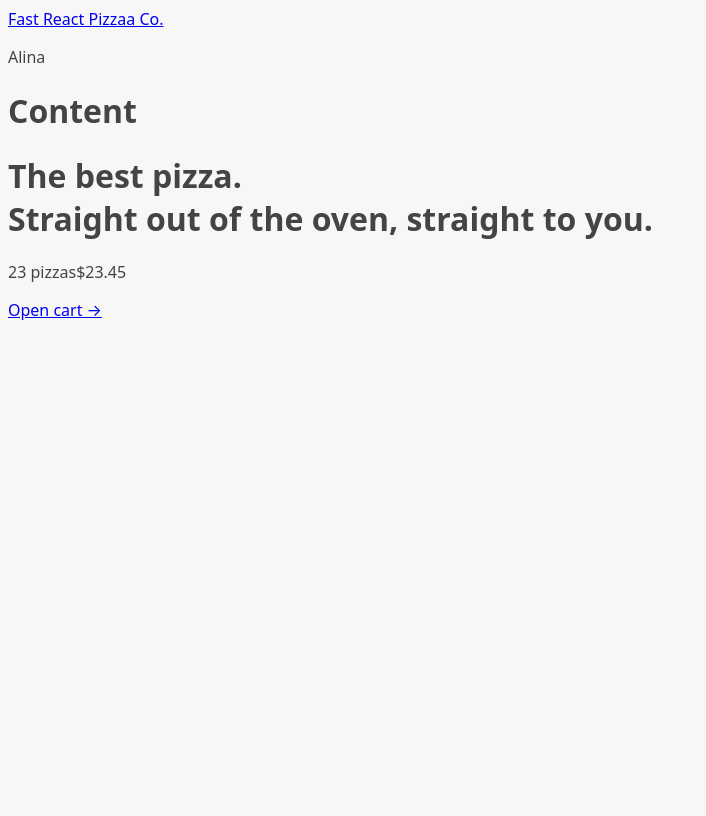
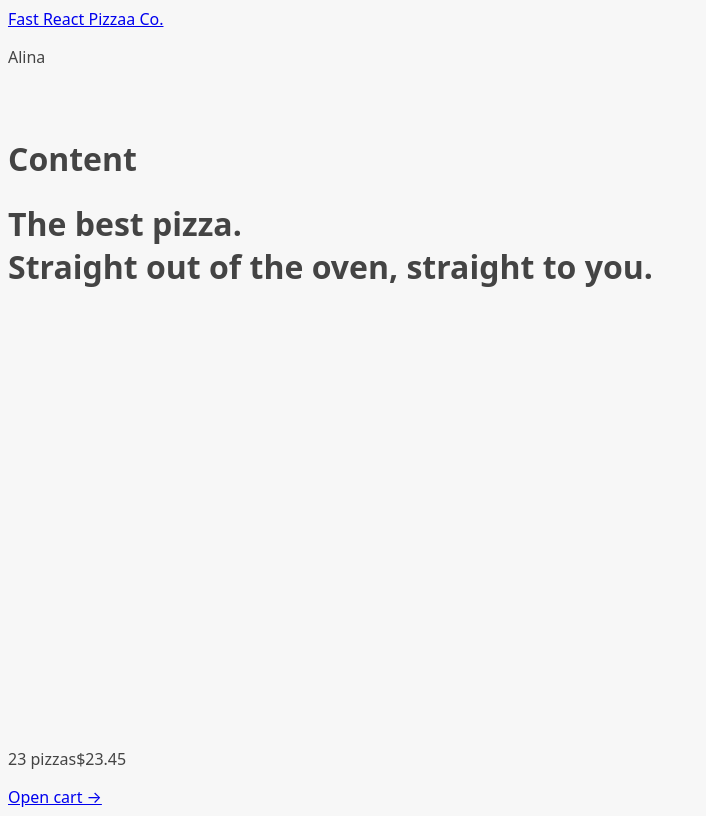
Before and after one commit to drmisssciurus/fast-react-pizza, a React (Vite) app: page / in a window 1280 px wide. Shown: the whole page, without its empty margins (0-706 px from the left). Built offline with nearby package versions, Linux system fonts and the light colour scheme.

Commit message:
handling errors with error elements

```diff
--- a/src/App.jsx
+++ b/src/App.jsx
@@ -1,5 +1,6 @@
 import { createBrowserRouter, RouterProvider } from 'react-router-dom';
 import Home from './ui/Home';
+import Error from './ui/Error';
 import Menu, { loader as menuLoader } from './features/menu/Menu';
 import Cart from './features/cart/Cart';
 import CreateOrder from './features/order/CreateOrder';
@@ -9,6 +10,7 @@ import AppLayout from './ui/AppLayout';
 const router = createBrowserRouter([
   {
     element: <AppLayout />,
+
     children: [
       {
         path: '/',
@@ -18,6 +20,7 @@ const router = createBrowserRouter([
         path: '/menu',
         element: <Menu />,
         loader: menuLoader,
+        errorElement: <Error />,
       },
       {
         path: '/cart',
--- a/src/ui/AppLayout.jsx
+++ b/src/ui/AppLayout.jsx
@@ -1,10 +1,14 @@
-import { Outlet } from 'react-router-dom';
+import { Outlet, useNavigation } from 'react-router-dom';
 import CartOverview from '../features/cart/CartOverview';
 import Header from './Header';
+import Loader from './Loader';
 
 function AppLayout() {
+  const navigation = useNavigation();
+  const isLoading = navigation.state === 'loading';
   return (
-    <div>
+    <div className="layout">
+      {isLoading && <Loader />}
       <Header />
       <main>
         <h1>Content</h1>
--- a/src/ui/Error.jsx
+++ b/src/ui/Error.jsx
@@ -1,15 +1,18 @@
-import { useNavigate } from 'react-router-dom';
+import { useNavigate, useRouteError } from 'react-router-dom';
 
-function NotFound() {
+function Error() {
   const navigate = useNavigate();
+  const error = useRouteError();
+  console.log(error);
 
   return (
     <div>
       <h1>Something went wrong 😢</h1>
-      <p>%MESSAGE%</p>
+      <p>{error.data || error.message}</p>
+
       <button onClick={() => navigate(-1)}>&larr; Go back</button>
     </div>
   );
 }
 
-export default NotFound;
+export default Error;
--- /dev/null
+++ b/src/ui/Loader.jsx
@@ -0,0 +1,5 @@
+function Loader() {
+  return <div className="loader"></div>;
+}
+
+export default Loader;
```
